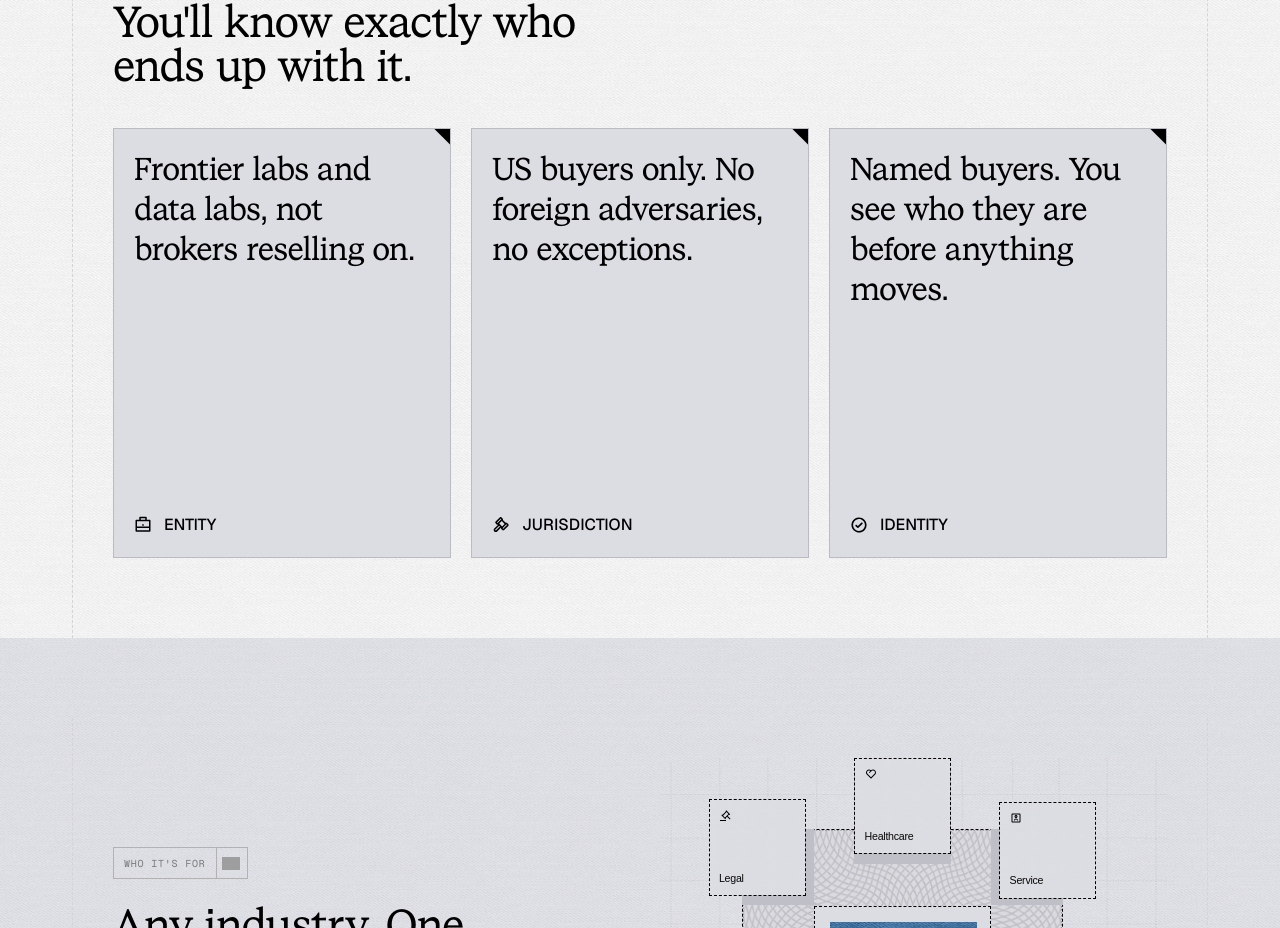
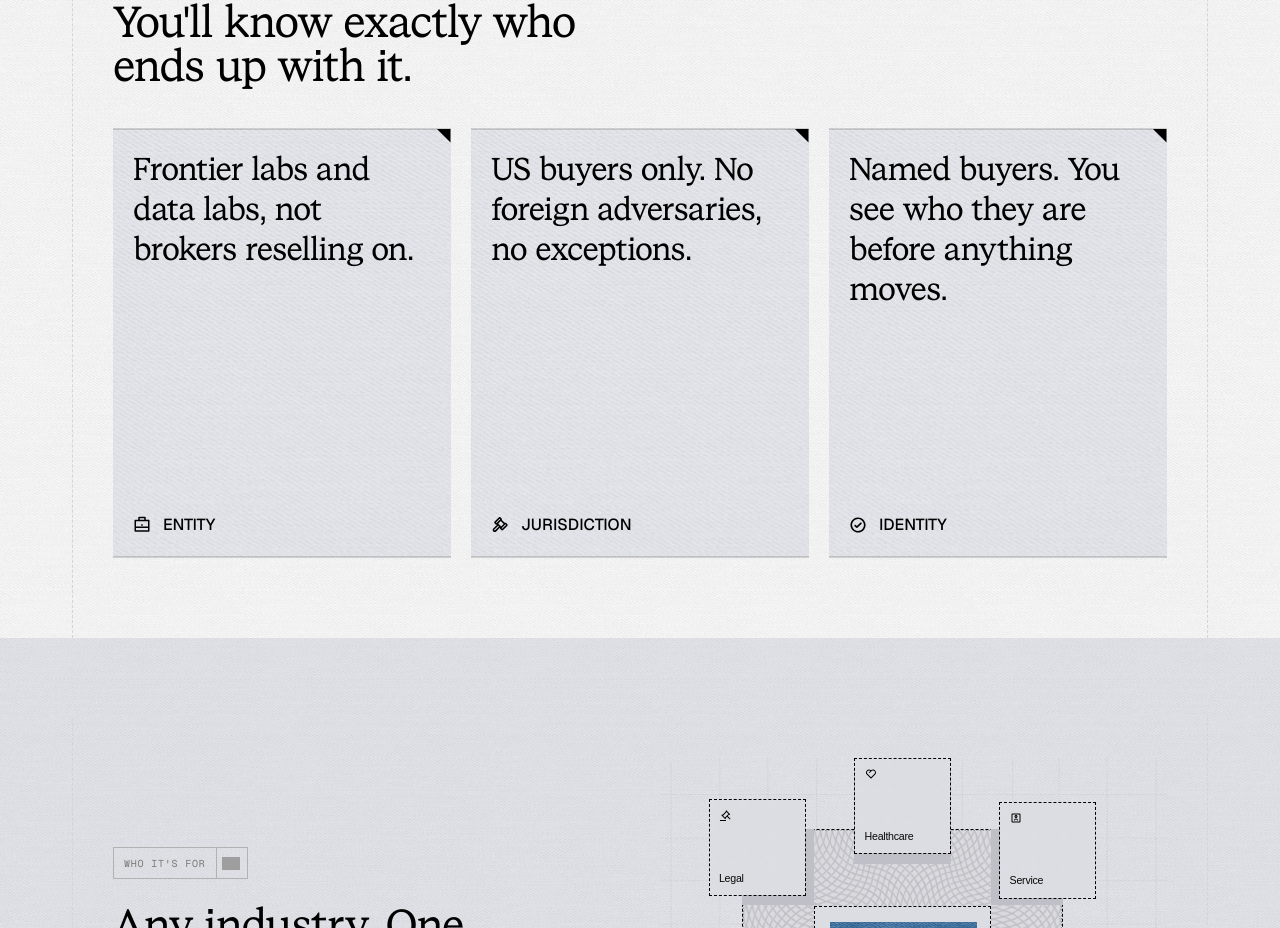
Before and after one commit to PIXELUPLABS/sunsethq, a Next.js app: page / in a window 1280 px wide. Shown: the part 5140-6068 px from the top of the page. Built offline with nearby package versions, Linux system fonts and the light colour scheme; grey boxes are pictures that could not be loaded; a web font is replaced by a local one.

Commit message:
changes for the who buys it section

```diff
--- a/modules/landing/components/buyers-section.tsx
+++ b/modules/landing/components/buyers-section.tsx
@@ -43,9 +43,20 @@ export function BuyersSection() {
             {BUYER_CARDS.map((card) => (
               <div
                 key={card.tagLabel}
-                className="group relative flex h-[430px] flex-col justify-between overflow-hidden border border-black/15 bg-[#dcdde3] p-5 text-black"
+                className="group relative flex h-[430px] flex-col justify-between overflow-hidden border-y border-black/15 p-5 text-black"
               >
-                <div className="pointer-events-none absolute inset-0 bg-brand-gradient opacity-0 transition-opacity duration-300 group-hover:opacity-100" />
+                <Image
+                  src="/images/hover-card-grey-bg.svg"
+                  alt=""
+                  fill
+                  className="pointer-events-none object-cover"
+                />
+                <Image
+                  src="/images/hover-card-blue-bg.svg"
+                  alt=""
+                  fill
+                  className="pointer-events-none object-cover opacity-0 transition-opacity duration-300 group-hover:opacity-100"
+                />
 
                 <p className="relative font-serif text-[32px] leading-tight tracking-tight transition-colors duration-300 group-hover:text-white">
                   {card.headline}
@@ -68,7 +79,7 @@ export function BuyersSection() {
                 </div>
 
                 <div
-                  className="absolute right-0 top-0 size-4 bg-black transition-colors duration-300 group-hover:bg-[#499DF8]"
+                  className="absolute -top-[2px] right-[0.5px] size-4 bg-black transition-colors duration-300 group-hover:bg-[#499DF8]"
                   style={{ clipPath: "polygon(100% 0, 0 0, 100% 100%)" }}
                 />
 
```
Also changed, not shown: public/images/hover-card-blue-bg.svg (added), public/images/hover-card-grey-bg.svg (added).
